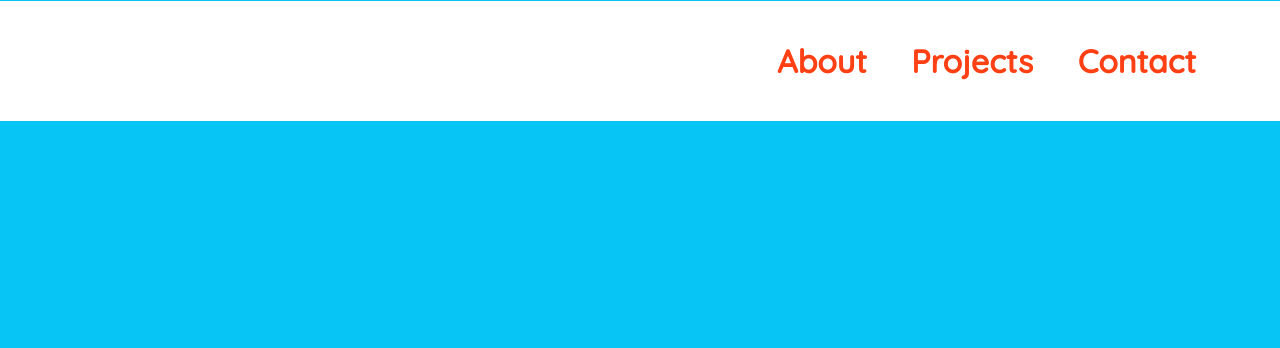
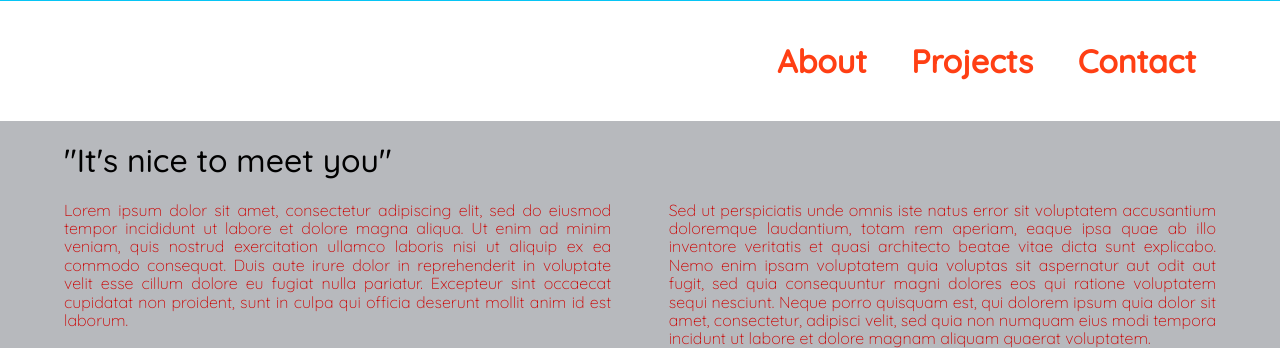
Before and after one commit to katestarks/Portfolio, a PHP site: page / in a window 1280 px wide. Shown: the part 799-1147 px from the top of the page. Before the commit the page ends 920 px from the top, so only its background shows below. Run offline with PHP 8.4, Linux system fonts and the light colour scheme.

Commit message:
about me structure added

```diff
--- a/css/styles.css
+++ b/css/styles.css
@@ -45,3 +45,25 @@ li {
 	font-size: 2rem;
 	padding: 20px;
 }
+.about {
+	padding: 0 5%;
+	overflow: auto;
+	background-color: #B7B9BD;
+}
+.aboutContent {
+	display: inline-block;
+	width: 47.5%;
+	margin: 0 auto;
+	position: relative;
+	float: left;
+	text-align: justify;
+	color: #CC0000;
+	h1: #CC0000;
+}
+.aboutContent1 {
+	margin: 0 5% 0 0;
+}
+
+@media screen and (max-width: 800px) {
+
+}
--- a/index.html
+++ b/index.html
@@ -24,6 +24,11 @@
             <li>Contact</li>
         </ul>
     </nav>
+    <section class="about">
+        <h1>"It's nice to meet you"</h1>
+        <div class="aboutContent aboutContent1">Lorem ipsum dolor sit amet, consectetur adipiscing elit, sed do eiusmod tempor incididunt ut labore et dolore magna aliqua. Ut enim ad minim veniam, quis nostrud exercitation ullamco laboris nisi ut aliquip ex ea commodo consequat. Duis aute irure dolor in reprehenderit in voluptate velit esse cillum dolore eu fugiat nulla pariatur. Excepteur sint occaecat cupidatat non proident, sunt in culpa qui officia deserunt mollit anim id est laborum.</div>
+        <div class="aboutContent">Sed ut perspiciatis unde omnis iste natus error sit voluptatem accusantium doloremque laudantium, totam rem aperiam, eaque ipsa quae ab illo inventore veritatis et quasi architecto beatae vitae dicta sunt explicabo. Nemo enim ipsam voluptatem quia voluptas sit aspernatur aut odit aut fugit, sed quia consequuntur magni dolores eos qui ratione voluptatem sequi nesciunt. Neque porro quisquam est, qui dolorem ipsum quia dolor sit amet, consectetur, adipisci velit, sed quia non numquam eius modi tempora incidunt ut labore et dolore magnam aliquam quaerat voluptatem.</div>
+    </section>
 
 </body>
 </html>
```
